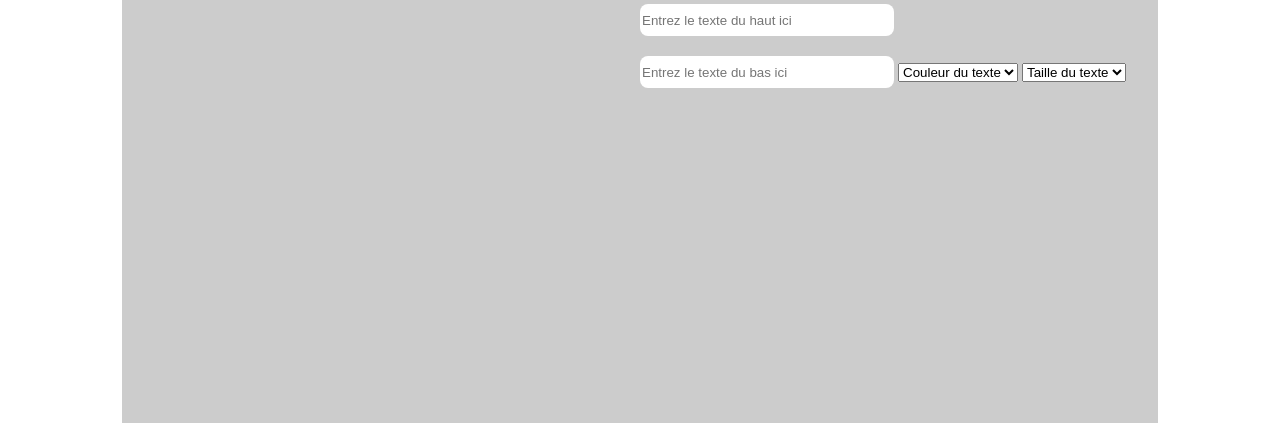
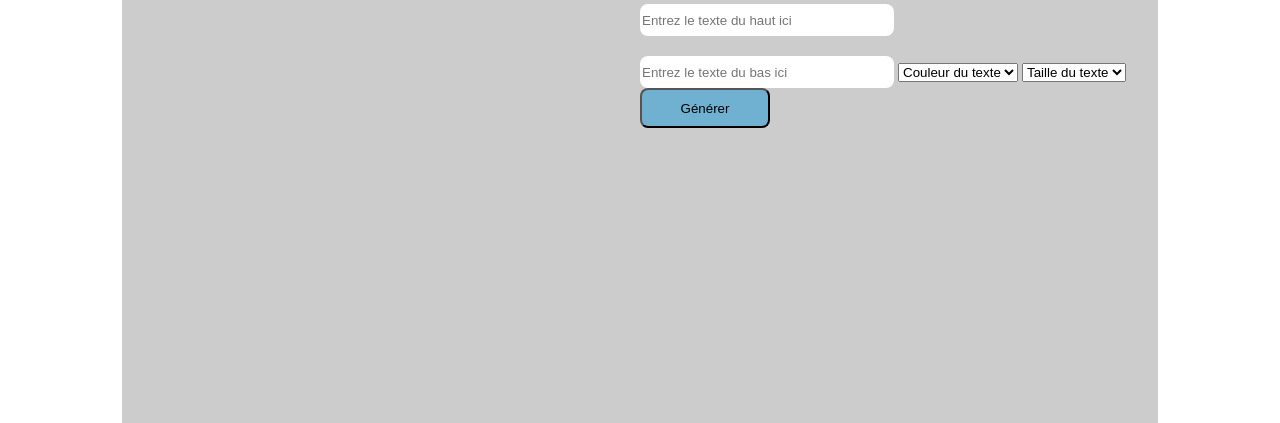
Before and after one commit to Neithy88/raleth, a PHP site: page /raleth/Views/HomeView.php in a window 1280 px wide. Shown: the part 205-628 px from the top of the page. Run offline with PHP 8.4, Linux system fonts and the light colour scheme; the template is opened without the code that fills it, so the values that code supplies are empty.

```diff
--- a/Views/HomeView.php
+++ b/Views/HomeView.php
@@ -59,6 +59,7 @@ include('header.php');
                         }
                     ?>
                 </select>
+                <input type="submit" value="Générer" class="boutton">
             </div>
             <input type="hidden" name="id_template" id="template_value" value="<?php foreach ($mytemp as $value) {
             echo $value['id_template'];
```
Also changed, not shown: memes/349.jpg (added).
